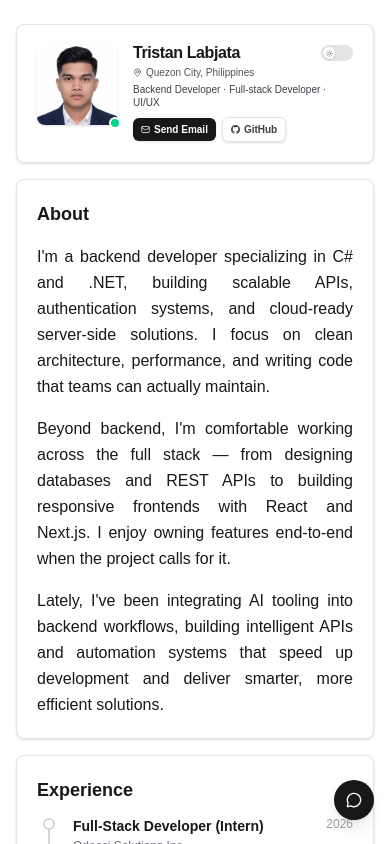
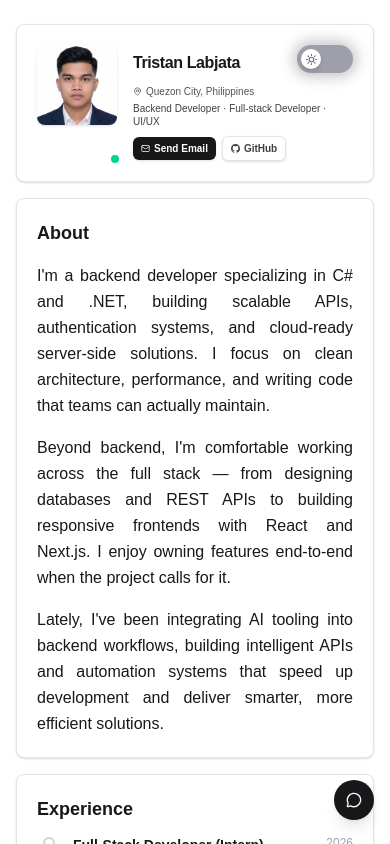
Before and after one commit to Tristanityyyyy/Portfolio, a Next.js app: page / in a window 390 px wide. Shown: the top 844 px of the page. Built offline with nearby package versions, Linux system fonts and the light colour scheme.

Commit message:
test: phone responsiveness test

```diff
--- a/src/app/globals.css
+++ b/src/app/globals.css
@@ -23,3 +23,19 @@ body {
   color: var(--foreground);
   font-family: Arial, Helvetica, sans-serif;
 }
+
+*,
+*::before,
+*::after {
+  transition: background-color 0.4s ease, border-color 0.4s ease, color 0.3s ease;
+}
+
+@keyframes pulse-once {
+  0%   { box-shadow: 0 0 0 0 rgba(251,191,36,0.5); }
+  50%  { box-shadow: 0 0 0 8px rgba(251,191,36,0); }
+  100% { box-shadow: 0 0 0 0 rgba(251,191,36,0); }
+}
+
+.animate-pulse-once {
+  animation: pulse-once 1.2s ease-out 0.8s 1;
+}
--- a/src/components/Hero.tsx
+++ b/src/components/Hero.tsx
@@ -11,11 +11,11 @@ export default function Hero() {
 
   return (
     <Card className="p-5">
-      <div className="flex flex-row items-start gap-4 sm:gap-8">
+      <div className="flex flex-row items-stretch gap-4 sm:gap-8">
 
         {/* Avatar */}
         <div className="relative shrink-0">
-          <div className="rounded-lg w-20 h-20 sm:w-50 sm:h-50 overflow-hidden shadow-sm">
+          <div className="rounded-lg w-20 sm:w-50 aspect-square overflow-hidden shadow-sm">
             <img
               src="photos/profile-tristan.png"
               alt="Tristan Labjata"
@@ -34,29 +34,42 @@ export default function Hero() {
               Tristan Labjata
             </h1>
             {mounted && (
+              <div className="relative group">
                 <button
                   onClick={() => setTheme(theme === "dark" ? "light" : "dark")}
                   aria-label="Toggle dark mode"
-                className={`relative w-8 h-4 sm:w-11 sm:h-6 rounded-full transition-colors duration-300 focus:outline-none shrink-0 ${
-                  theme === "dark" ? "bg-zinc-700" : "bg-zinc-200"
+                  className={`relative w-14 h-7 sm:w-16 sm:h-8 rounded-full focus:outline-none
+                    transition-all duration-300 active:scale-95 animate-pulse-once shrink-0
+                    ${ theme === "dark"
+                      ? "bg-indigo-600 shadow-[0_0_14px_4px_rgba(99,102,241,0.5)]"
+                      : "bg-zinc-400 shadow-[0_0_14px_4px_rgba(113,113,122,0.4)]"
                     }`}
                 >
                   <span
-                  className={`absolute top-0.5 left-0.5 w-3 h-3 sm:w-5 sm:h-5 rounded-full bg-white shadow transition-transform duration-300 flex items-center justify-center ${
-                    theme === "dark" ? "translate-x-4 sm:translate-x-5" : "translate-x-0"
-                  }`}
+                    className={`absolute top-1 w-5 h-5 sm:w-6 sm:h-6 rounded-full bg-white shadow-md
+                      flex items-center justify-center
+                      transition-all duration-300
+                      ${ theme === "dark" ? "left-[calc(100%-1.5rem)] sm:left-[calc(100%-1.75rem)]" : "left-1" }`}
                   >
                     {theme === "dark" ? (
-                    <svg width="7" height="7" viewBox="0 0 24 24" fill="none" stroke="#71717a" strokeWidth="2" strokeLinecap="round" strokeLinejoin="round">
+                      <svg width="11" height="11" viewBox="0 0 24 24" fill="none" stroke="#6366f1" strokeWidth="2.5" strokeLinecap="round" strokeLinejoin="round">
                         <path d="M21 12.79A9 9 0 1 1 11.21 3 7 7 0 0 0 21 12.79z"/>
                       </svg>
                     ) : (
-                    <svg width="7" height="7" viewBox="0 0 24 24" fill="none" stroke="#71717a" strokeWidth="2" strokeLinecap="round" strokeLinejoin="round">
+                      <svg width="11" height="11" viewBox="0 0 24 24" fill="none" stroke="#71717a" strokeWidth="2.5" strokeLinecap="round" strokeLinejoin="round">
                         <circle cx="12" cy="12" r="5"/><line x1="12" y1="1" x2="12" y2="3"/><line x1="12" y1="21" x2="12" y2="23"/><line x1="4.22" y1="4.22" x2="5.64" y2="5.64"/><line x1="18.36" y1="18.36" x2="19.78" y2="19.78"/><line x1="1" y1="12" x2="3" y2="12"/><line x1="21" y1="12" x2="23" y2="12"/><line x1="4.22" y1="19.78" x2="5.64" y2="18.36"/><line x1="18.36" y1="5.64" x2="19.78" y2="4.22"/>
                       </svg>
                     )}
                   </span>
                 </button>
+                {/* Tooltip */}
+                <span className="pointer-events-none absolute -bottom-8 left-1/2 -translate-x-1/2
+                  text-[10px] font-medium text-zinc-500 dark:text-zinc-400 bg-white dark:bg-zinc-800
+                  border border-zinc-200 dark:border-zinc-700 px-2 py-0.5 rounded-md whitespace-nowrap
+                  opacity-0 group-hover:opacity-100 transition-opacity duration-200 shadow-sm z-10">
+                  {theme === "dark" ? "Switch to light" : "Switch to dark"}
+                </span>
+              </div>
             )}
           </div>
 
--- a/src/components/ThemeProvider.tsx
+++ b/src/components/ThemeProvider.tsx
@@ -3,7 +3,7 @@ import { ThemeProvider as NextThemesProvider } from "next-themes";
 
 export default function ThemeProvider({ children }: { children: React.ReactNode }) {
   return (
-    <NextThemesProvider attribute="class" defaultTheme="system" enableSystem disableTransitionOnChange>
+    <NextThemesProvider attribute="class" defaultTheme="system" enableSystem>
       {children}
     </NextThemesProvider>
   );
```
Lines whose indentation alone changed are shown as unchanged.
